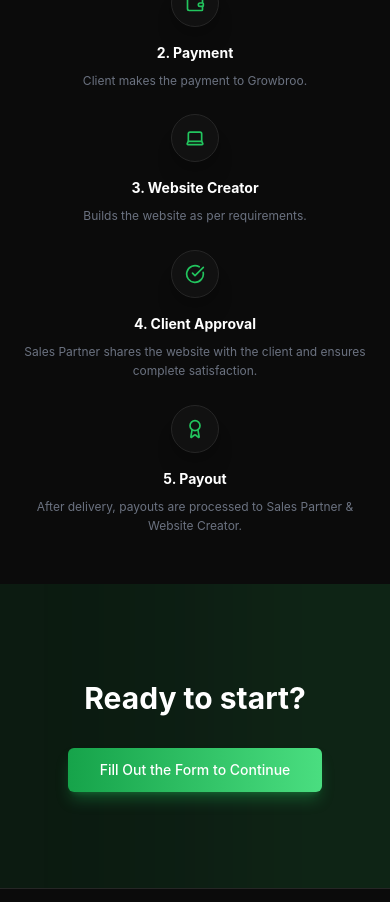
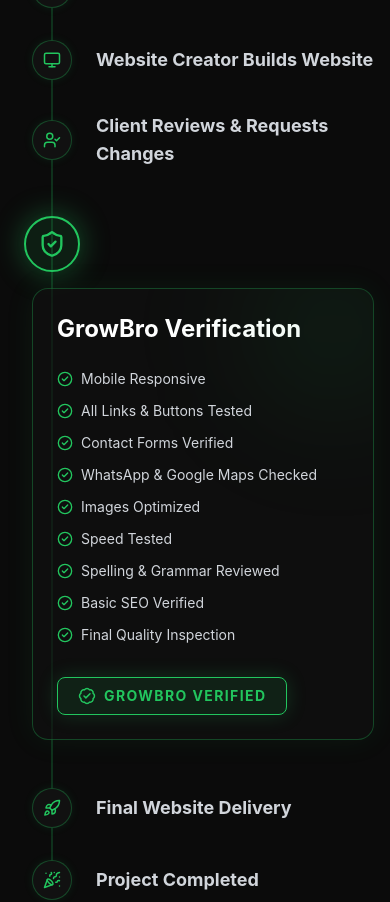
Before and after one commit to scientistkrishna2008-design/bluetick-software, a React (Vite) app: page /home in a window 390 px wide. Shown: the part 5100-6002 px from the top of the page. Built offline with nearby package versions, Linux system fonts and the light colour scheme; no server answers; the database is empty.

Commit message:
feat: Upgrade How It Works timeline with premium GrowBro Verification UI

```diff
--- a/src/components/pricing/PricingCards.tsx
+++ b/src/components/pricing/PricingCards.tsx
@@ -1,4 +1,4 @@
-import { CheckCircle2, ShieldCheck, LayoutTemplate, LineChart, Users, Wallet, Laptop, CheckCircle, Award, CircleDot, Circle } from "lucide-react";
+import { CheckCircle2, ShieldCheck, LayoutTemplate, LineChart, CircleDot, Circle, Search, CreditCard, ClipboardList, Monitor, UserCheck, Rocket, PartyPopper, BadgeCheck } from "lucide-react";
 import { Card } from "../ui/Card";
 
 interface PricingCardsProps {
@@ -148,24 +148,74 @@
             </h4>
           </div>
 
-          <div className="grid grid-cols-1 md:grid-cols-5 gap-6 text-center relative">
-            <div className="hidden md:block absolute top-6 left-[10%] right-[10%] h-[1px] bg-border z-0 border-dashed border-t" />
+          <div className="max-w-2xl mx-auto relative pl-4 sm:pl-8">
+            <div className="absolute top-8 bottom-8 left-[2.2rem] sm:left-[3.2rem] w-[2px] bg-growbroo-500/20" />
 
-            {[
-              { icon: Users, title: "1. Sales Partner", desc: "Finds & talks to the client, explains the plan & collects requirements." },
-              { icon: Wallet, title: "2. Payment", desc: "Client makes the payment to Growbroo." },
-              { icon: Laptop, title: "3. Website Creator", desc: "Builds the website as per requirements." },
-              { icon: CheckCircle, title: "4. Client Approval", desc: "Sales Partner shares the website with the client and ensures complete satisfaction." },
-              { icon: Award, title: "5. Payout", desc: "After delivery, payouts are processed to Sales Partner & Website Creator." }
-            ].map((step, i) => (
-              <div key={i} className="relative z-10 flex flex-col items-center">
-                <div className="h-12 w-12 bg-surface border border-border rounded-full flex items-center justify-center text-growbroo-500 mb-4 shadow-xl">
-                  <step.icon size={20} />
+            <div className="space-y-8">
+              {/* Pre-Verification Steps */}
+              {[
+                { icon: Search, title: "Sales Partner Finds Client" },
+                { icon: CreditCard, title: "Secure Payment to GrowBro" },
+                { icon: ClipboardList, title: "Requirements Collected" },
+                { icon: Monitor, title: "Website Creator Builds Website" },
+                { icon: UserCheck, title: "Client Reviews & Requests Changes" },
+              ].map((step, i) => (
+                <div key={i} className="relative z-10 flex items-center gap-6">
+                  <div className="h-10 w-10 rounded-full bg-surface border border-growbroo-500/30 flex items-center justify-center text-growbroo-500 flex-shrink-0 shadow-[0_0_10px_rgba(34,197,94,0.1)]">
+                    <step.icon size={18} />
+                  </div>
+                  <h5 className="font-bold text-lg text-gray-300">{step.title}</h5>
                 </div>
-                <h5 className="font-bold text-sm mb-2">{step.title}</h5>
-                <p className="text-xs text-gray-500 leading-relaxed">{step.desc}</p>
+              ))}
+
+              {/* Step 6: GrowBro Verification (Visually Special) */}
+              <div className="relative z-10 flex flex-col sm:flex-row items-start gap-4 sm:gap-6 pt-4 pb-4">
+                <div className="h-14 w-14 -ml-2 rounded-full bg-growbroo-500/10 border-2 border-growbroo-500 flex items-center justify-center text-growbroo-500 flex-shrink-0 shadow-[0_0_30px_rgba(34,197,94,0.4)] sm:mt-6">
+                  <ShieldCheck size={28} />
+                </div>
+                <div className="bg-surface/60 border border-growbroo-500/30 rounded-2xl p-6 w-full shadow-[0_0_30px_rgba(34,197,94,0.08)] relative overflow-hidden">
+                  <div className="absolute -top-10 -right-10 w-40 h-40 bg-growbroo-500/10 rounded-full blur-3xl pointer-events-none" />
+
+                  <h5 className="font-bold text-2xl text-white mb-6 flex items-center gap-2">
+                    GrowBro Verification
+                  </h5>
+                  <ul className="grid grid-cols-1 sm:grid-cols-2 gap-y-3 gap-x-4 mb-8 relative z-10">
+                    {[
+                      "Mobile Responsive",
+                      "All Links & Buttons Tested",
+                      "Contact Forms Verified",
+                      "WhatsApp & Google Maps Checked",
+                      "Images Optimized",
+                      "Speed Tested",
+                      "Spelling & Grammar Reviewed",
+                      "Basic SEO Verified",
+                      "Final Quality Inspection"
+                    ].map((item, i) => (
+                      <li key={i} className="flex items-start gap-2 text-sm text-gray-300">
+                        <CheckCircle2 size={16} className="text-growbroo-500 flex-shrink-0 mt-0.5" />
+                        <span>{item}</span>
+                      </li>
+                    ))}
+                  </ul>
+                  <div className="inline-flex items-center gap-2 bg-growbroo-500/10 border border-growbroo-500 text-growbroo-500 px-5 py-2 rounded-lg font-bold uppercase tracking-widest text-sm shadow-[0_0_20px_rgba(34,197,94,0.2)]">
+                    <BadgeCheck size={18} /> GrowBro Verified
+                  </div>
+                </div>
               </div>
-            ))}
+
+              {/* Post-Verification Steps */}
+              {[
+                { icon: Rocket, title: "Final Website Delivery" },
+                { icon: PartyPopper, title: "Project Completed" },
+              ].map((step, i) => (
+                <div key={i} className="relative z-10 flex items-center gap-6">
+                  <div className="h-10 w-10 rounded-full bg-surface border border-growbroo-500/30 flex items-center justify-center text-growbroo-500 flex-shrink-0 shadow-[0_0_10px_rgba(34,197,94,0.1)]">
+                    <step.icon size={18} />
+                  </div>
+                  <h5 className="font-bold text-lg text-gray-300">{step.title}</h5>
+                </div>
+              ))}
+            </div>
           </div>
         </div>
       )}
```
